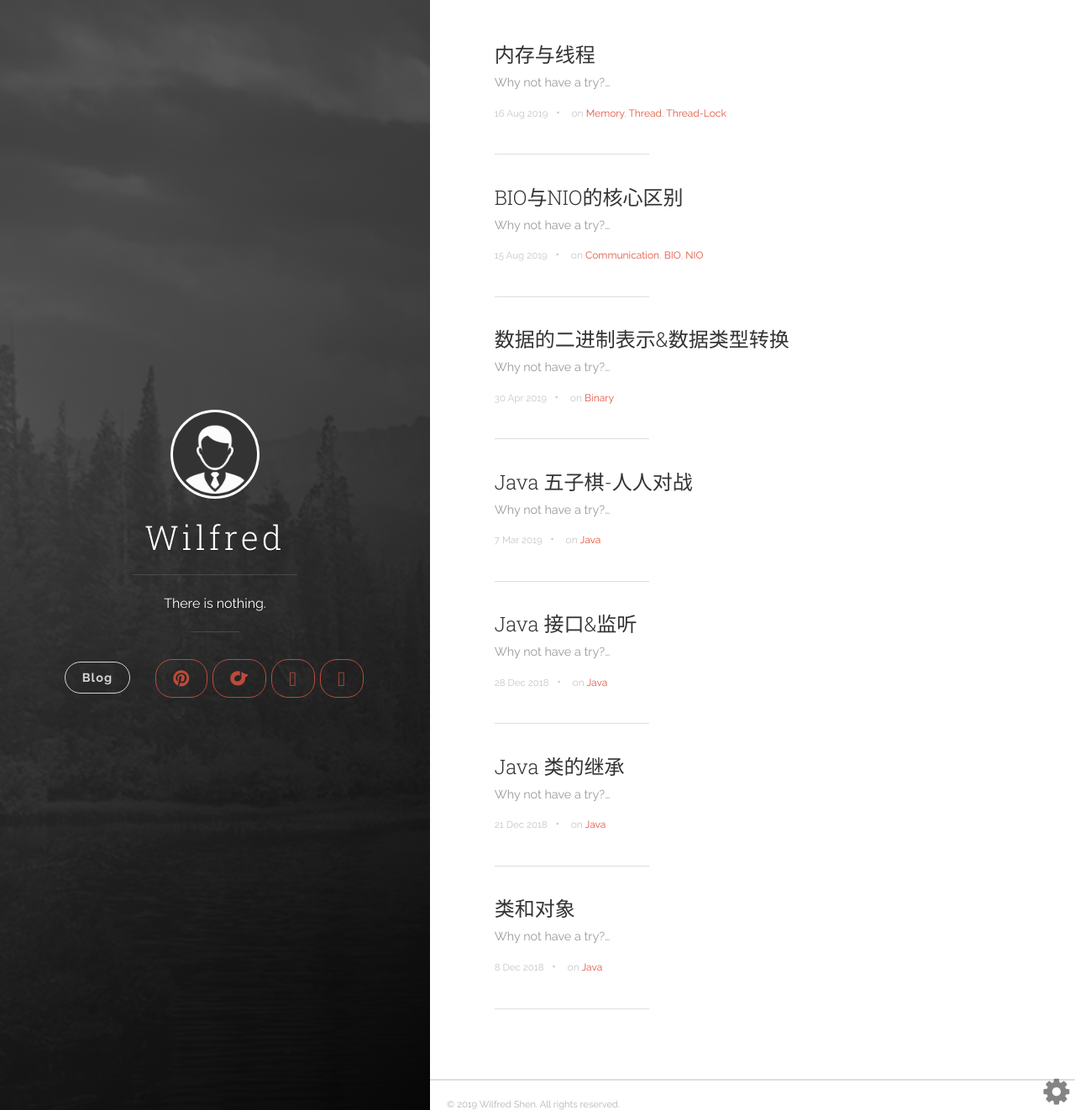
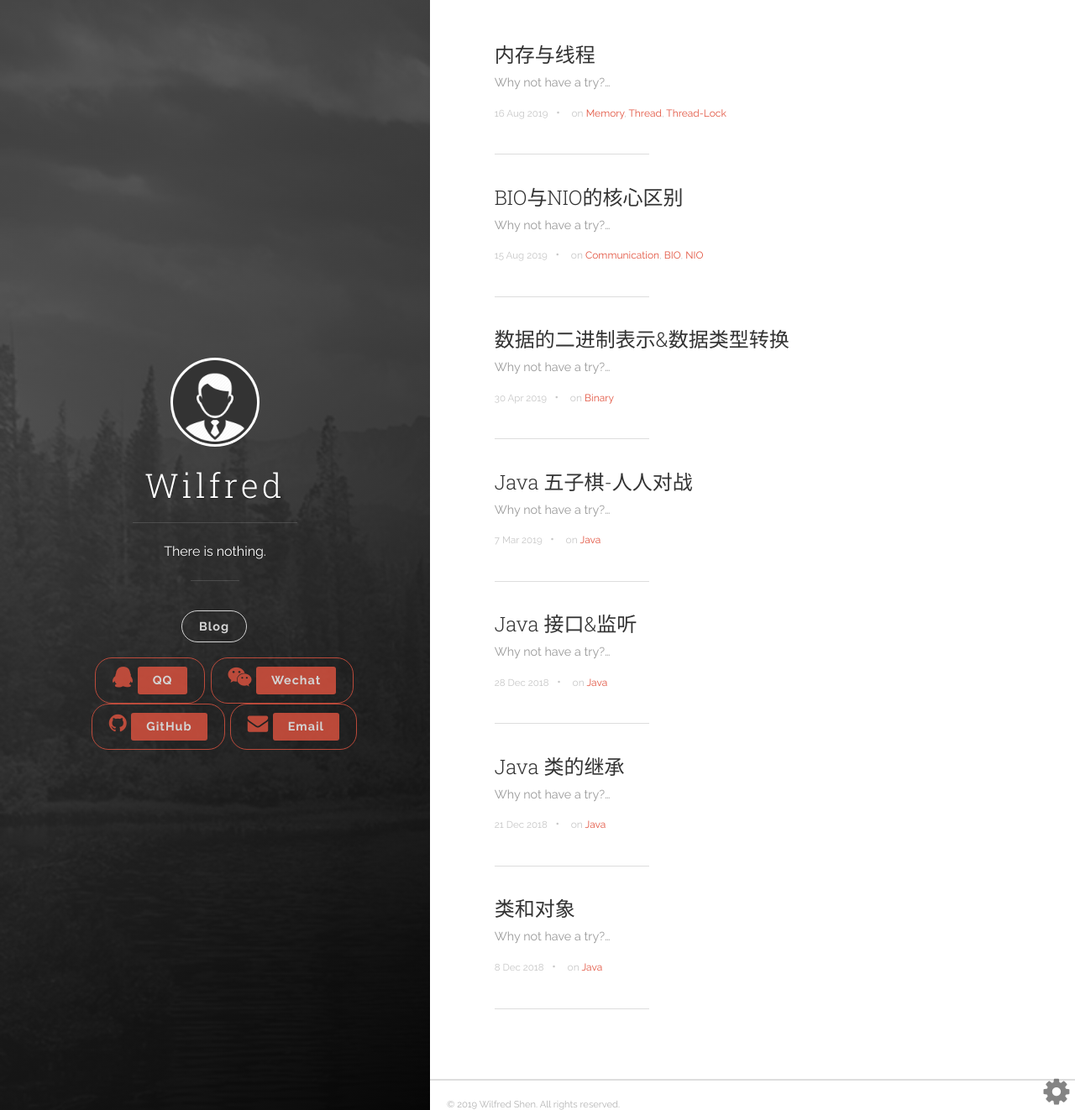
Before and after one commit to WilfredShen/WilfredShen.github.io, a Jekyll site: the page built from index.html, in a window 1280 px wide and 1322 px high. Shown: the whole window at 84% size. Built offline with Jekyll 4.4.1, drawn with Linux system fonts in a browser that asks for light colours; the list of posts is cut into pages by our own code.

Commit message:
icons
fixed bugs

```diff
--- a/_includes/header.html
+++ b/_includes/header.html
@@ -1,5 +1,5 @@
 <span class="mobile btn-mobile-menu">
-  <i class="icon fa-bars btn-mobile-menu__icon"></i>
+  <i class="fa fa-17 fa-bars btn-mobile-menu__icon"></i>
 </span>
 
 <header class="panel-cover" style="background-image: url('{{ site.imgrepo }}/cover.jpg')">
@@ -29,7 +29,8 @@
               <!-- QQ -->
               <li class="navigation__item">
                 <div class="icon-container copy-here" data-clipboard-text="{{ site.author.qq }}" title="点击复制：{{ site.author.qq }}到剪切板">
-                  <i class="fa icon fa-qq" aria-hidden="true"></i>
+                  <i class="fa fa-17 fa-qq" aria-hidden="true"></i>
+                  <span class="label">QQ</span>
                 </div>
               </li>
             {% endif %}
@@ -38,7 +39,8 @@
               <!-- Wechat -->
               <li class="navigation__item">
                 <div class="icon-container copy-here" data-clipboard-text="{{ site.author.wechat }}" title="点击复制：{{ site.author.wechat }}到剪切板">
-                  <i class="fa icon fa-weixin" aria-hidden="true"></i>
+                  <i class="fa fa-17 fa-weixin" aria-hidden="true"></i>
+                  <span class="label">Wechat</span>
                 </div>
               </li>
             {% endif %}
@@ -47,7 +49,8 @@
               <!-- GitHub -->
               <li class="navigation__item">
                 <div class="icon-container visit" title="点击访问：{{ site.author.github_username }} on GitHub">
-                  <i class="fa icon fa-github" aria-hidden="true"></i>
+                  <i class="fa fa-17 fa-github" aria-hidden="true"></i>
+                  <span class="label">GitHub</span>
                 </div>
               </li>
             {% endif %}
@@ -56,7 +59,8 @@
               <!-- Email -->
               <li class="navigation__item">
                 <div class="icon-container mail-to" title="Email: {{ site.author.email }}">
-                  <i class="fa icon fa-envelope" aria-hidden="true"></i>
+                  <i class="fa fa-17 fa-envelope" aria-hidden="true"></i>
+                  <span class="label">Email</span>
                 </div>
               </li>
             {% endif %}
--- a/static/css/main.scss
+++ b/static/css/main.scss
@@ -357,3 +357,5 @@ pre.highlight code,
   .navigation__item div {
     display: block;
     margin-bottom: .4em; } }
+
+.fa-17 { font-size: 1.7em; }
```
